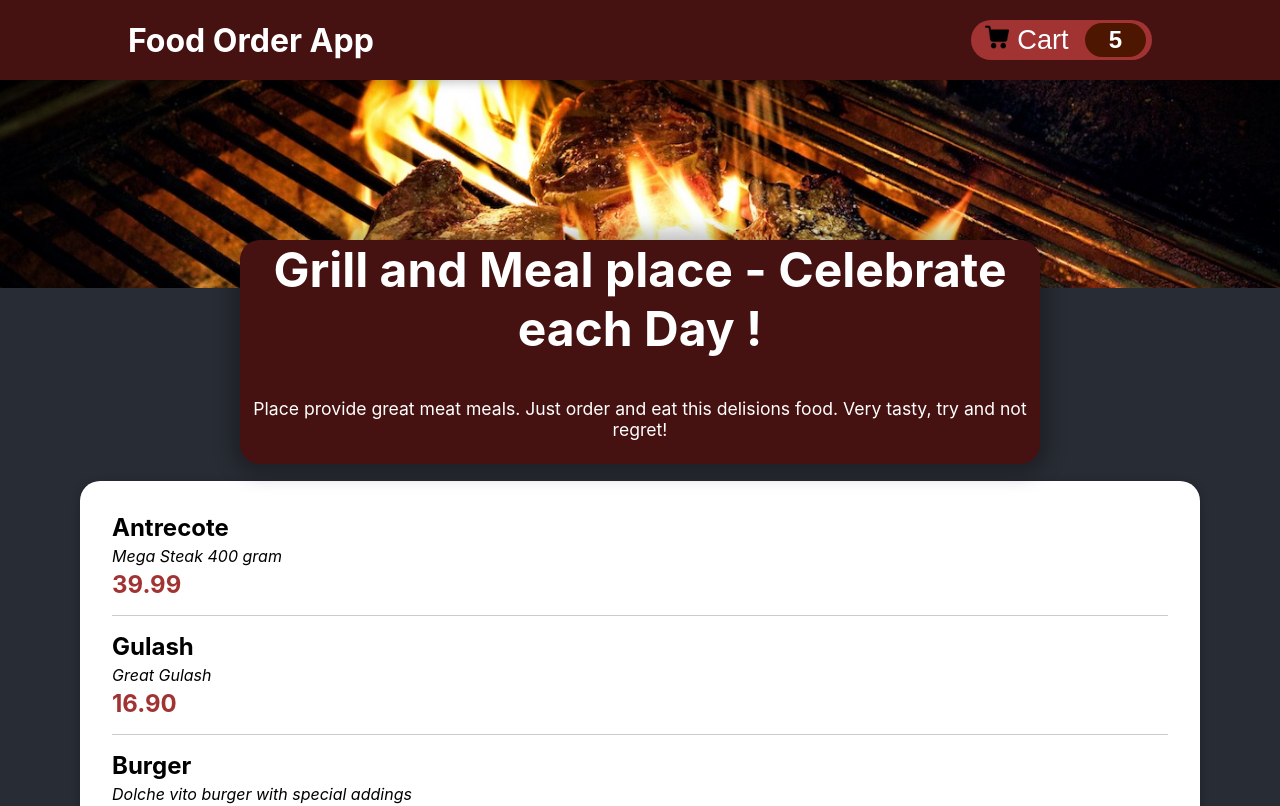
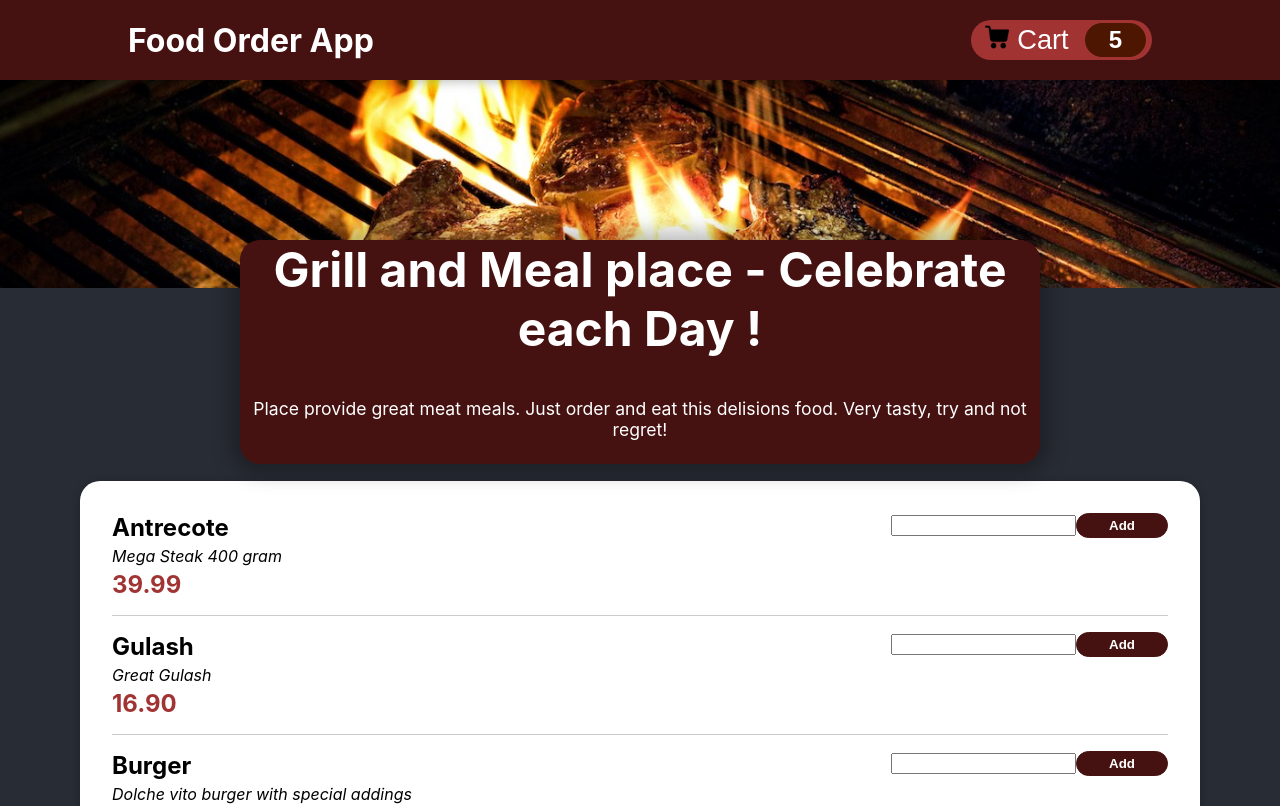
Before and after one commit to michael-ryk/p-food-order, a React (Create React App) app: page / in a window 1280 px wide. Shown: the top 806 px of the page. Built offline with nearby package versions, Linux system fonts and the light colour scheme.

Commit message:
Add button to add to cart

```diff
--- a/src/components/Food/FoodItem/FoodItem.jsx
+++ b/src/components/Food/FoodItem/FoodItem.jsx
@@ -1,4 +1,5 @@
 import classes from './FoodItem.module.css';
+import FoodItemForm from './FoodItemForm';
 
 const FoodItem = ({name, description, price}) => {
 
@@ -9,6 +10,9 @@ const FoodItem = ({name, description, price}) => {
         <p className={classes.food__description}>{description}</p>
         <p className={classes.food__price}>{price.toFixed(2)}</p>
       </div>
+      <div>
+        <FoodItemForm />
+      </div>
     </li>
   );
 }
--- /dev/null
+++ b/src/components/Food/FoodItem/FoodItemForm.jsx
@@ -0,0 +1,14 @@
+import classes from './FoodItemForm.module.css';
+
+const FoodItemForm = props => {
+
+return (
+  <form className={classes.form}>
+    <input />
+    <button>Add</button>
+  </form>
+);
+
+}
+
+export default FoodItemForm;
--- /dev/null
+++ b/src/components/Food/FoodItem/FoodItemForm.module.css
@@ -0,0 +1,19 @@
+.form {
+  text-align: right;
+}
+
+.form button {
+  cursor: pointer;
+  background-color: #461111;
+  border: 1px solid #461111;
+  color: white;
+  padding: 0.25rem 2rem;
+  border-radius: 20px;
+  font-weight: bold;
+}
+
+.form button:hover,
+.form button:active {
+  background-color: #A13333;
+  border-color: #A13333;
+}
```
